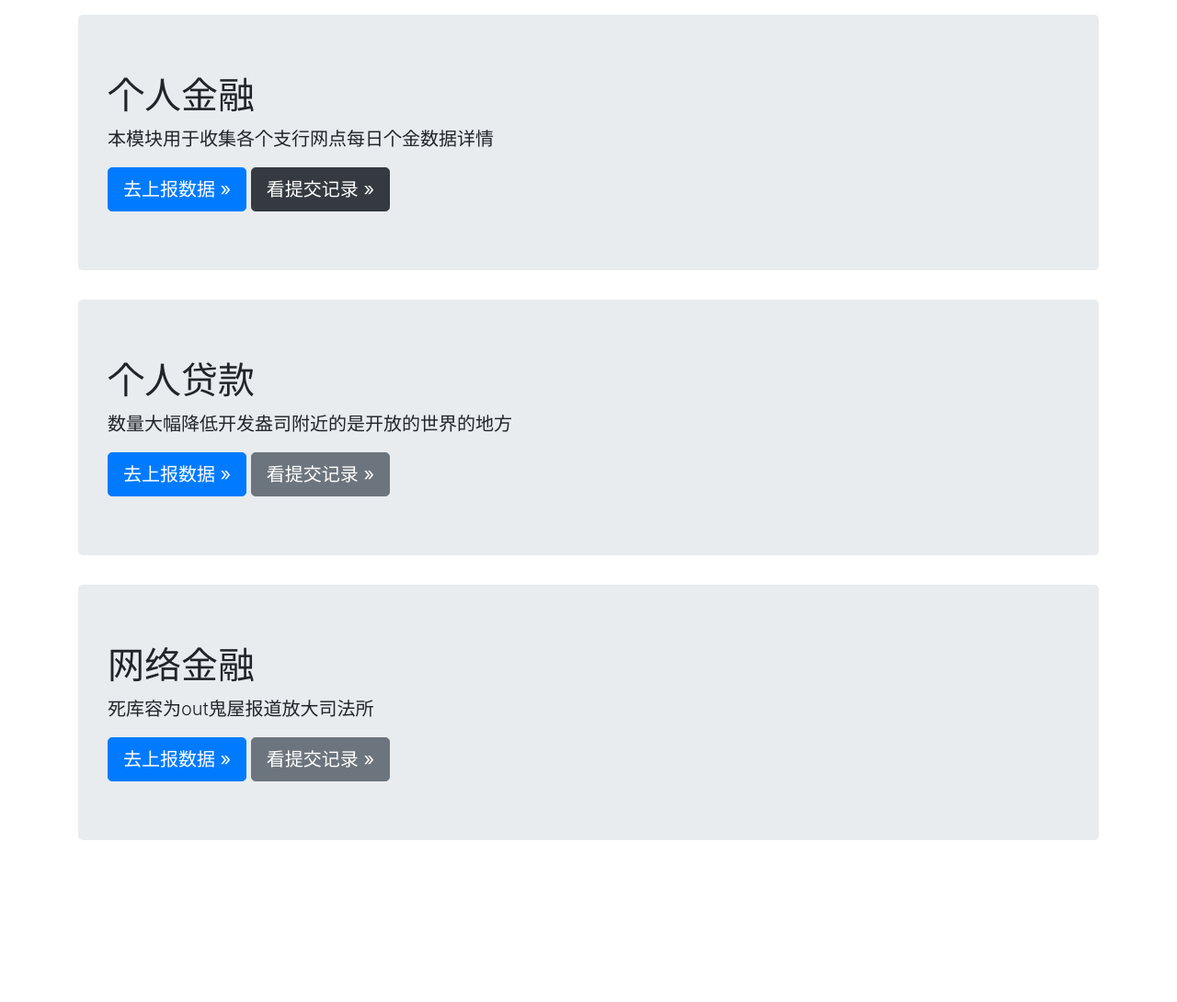
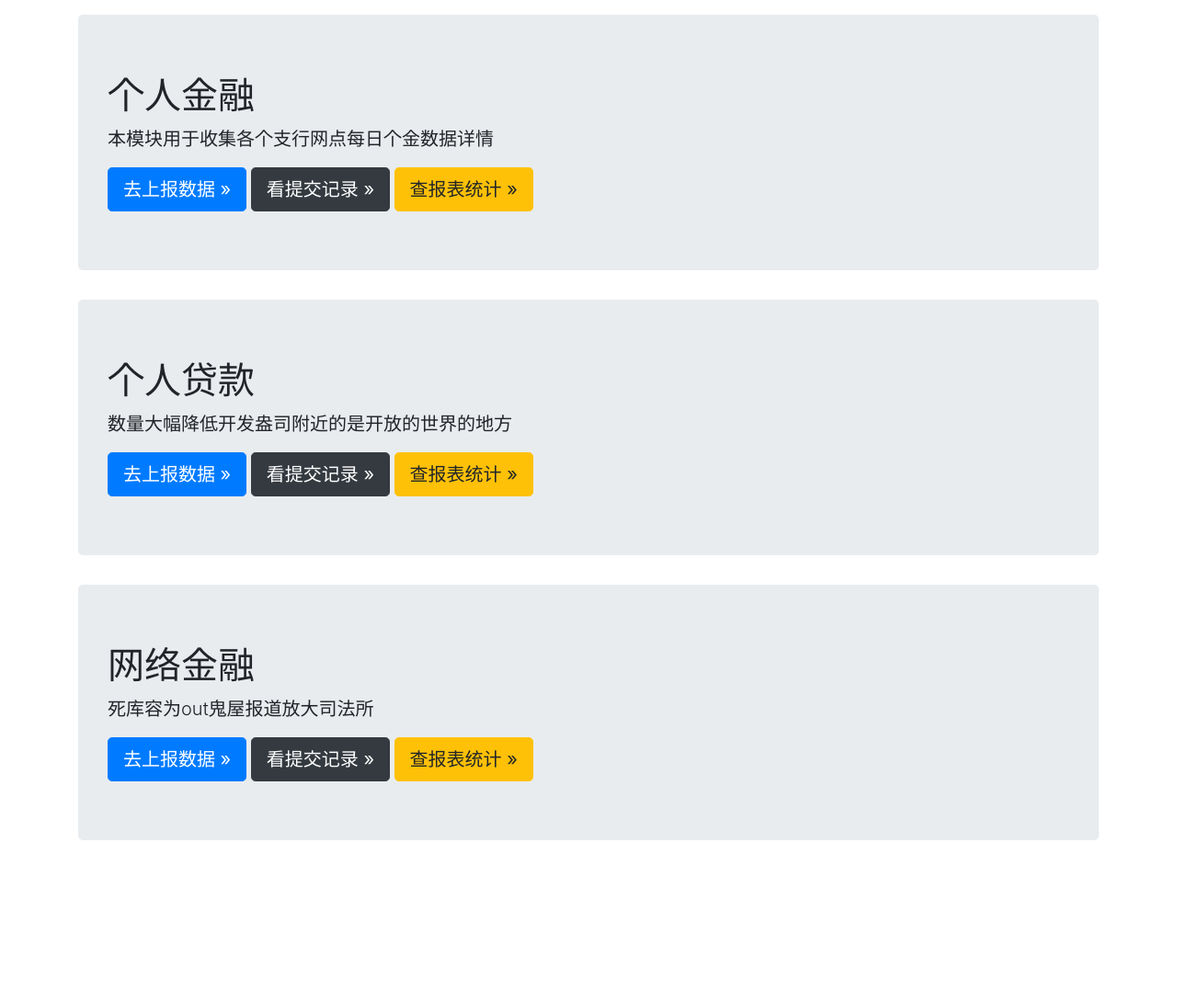
Before and after one commit to 404mj/abcbus, a Django app: page / in a window 1280 px wide. Shown: the part 56-1146 px from the top of the page at 92% size. Run offline with Django 3.2, Linux system fonts and the light colour scheme; some libraries are stand-ins or nearby versions.

Commit message:
personalfinance summay funciton entrance done!

```diff
--- a/collect/templates/collect/home.html
+++ b/collect/templates/collect/home.html
@@ -10,7 +10,7 @@
             <a class="btn btn-lg btn-primary" href="{% url 'collect:pfadd' %}" role="button"> 去上报数据 &raquo;</a>
             <a class="btn btn-lg btn-dark" href="{% url 'collect:pflist' %}" role="button"> 看提交记录 &raquo;</a>
             {#                        <a class="btn btn-lg btn-dark disabled" href="{% url 'collect:pflist' %}" role="button"> 看提交记录 &raquo;</a>#}
-
+            <a class="btn btn-lg btn-warning" href="{% url 'collect:pfsummary' %}" role="button"> 查报表统计 &raquo;</a>
         </div>
     </main>
 
@@ -19,7 +19,8 @@
             <h1>个人贷款</h1>
             <p class="lead">数量大幅降低开发盎司附近的是开放的世界的地方</p>
             <a class="btn btn-lg btn-primary" href="{% url 'collect:pfadd' %}" role="button"> 去上报数据 &raquo;</a>
-            <a class="btn btn-lg btn-secondary" href="#" role="button"> 看提交记录 &raquo;</a>
+            <a class="btn btn-lg btn-dark" href="#" role="button"> 看提交记录 &raquo;</a>
+            <a class="btn btn-lg btn-warning" href="" role="button"> 查报表统计 &raquo;</a>
         </div>
     </main>
 
@@ -28,7 +29,8 @@
             <h1>网络金融</h1>
             <p class="lead">死库容为out鬼屋报道放大司法所</p>
             <a class="btn btn-lg btn-primary" href="{% url 'collect:pfadd' %}" role="button"> 去上报数据 &raquo;</a>
-            <a class="btn btn-lg btn-secondary" href="#" role="button"> 看提交记录 &raquo;</a>
+            <a class="btn btn-lg btn-dark" href="#" role="button"> 看提交记录 &raquo;</a>
+            <a class="btn btn-lg btn-warning" href="" role="button"> 查报表统计 &raquo;</a>
         </div>
     </main>
 
--- a/collect/urls.py
+++ b/collect/urls.py
@@ -7,4 +7,5 @@ urlpatterns = [
     path('pf/list/', views.list_pf, name='pflist'),
     path('pf/edit/<int:pfid>', views.edit_pf, name='pfedit'),
     path('pf/del/<int:pfid>', views.delete_pf, name='pfdelete'),
+    path('pf/summary', views.summary_pf, name='pfsummary')
 ]
--- a/collect/views.py
+++ b/collect/views.py
@@ -60,3 +60,7 @@ def delete_pf(request, pfid):
     except EmptyPage:
         pfs = paginator.page(paginator.num_pages)
     return render(request, 'collect/listpf.html', {'pfs': pfs})
+
+
+def summary_pf(request):
+    pass
```
